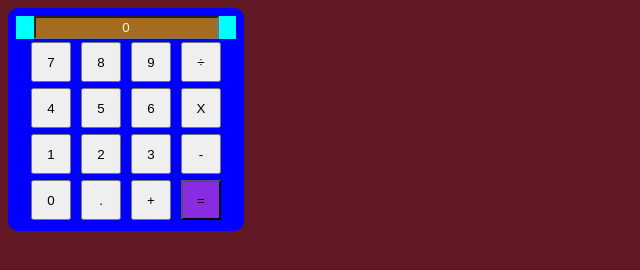
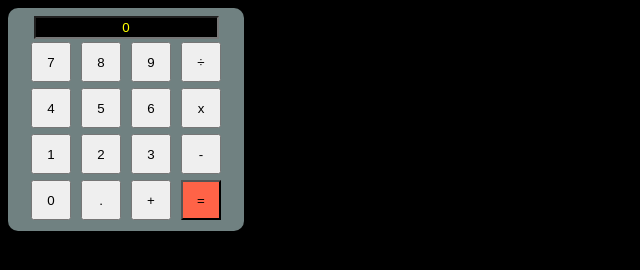
Before and after one commit to ayumi222/2f3t, a plain HTML site: page index.html in a window 1280 px wide. Shown: the whole page, without its empty margins (0-640 px from the left). Drawn offline with Linux system fonts and the light colour scheme; files that its build step writes are made by us from their sources; files whose address does not match are found by name.

Commit message:
Add files via upload

```diff
--- a/estilo.css
+++ b/estilo.css
@@ -1,24 +1,22 @@
-body{
-    background-color: rgb(99, 24, 37);
-    color: rgb(185, 41, 65);
+body {
+    background-color: rgb(0, 0, 0);
+    color: white;
 }
-
-.calculadora{
-    background-color: blue;
+.calculadora {
+    background-color: rgb(112, 129, 129);
     padding: 8px;
     width: 220px;
     text-align: center;
     border-radius: 10px;
 }
 .display_calc {
-    background-color: aqua;
-    color: brown;
+    background-color: transparent;
     text-align: center;
 }
 #resultado {
     padding: 2px;
-    background-color: rgb(165, 107, 32);
-    color: beige;
+    background-color: black;
+    color: yellow;
     text-align: center;
 }
 button {
@@ -27,5 +25,5 @@ button {
     margin: 3px;
 }
 #btn_igual {
-    background-color: blueviolet;
+    background-color: tomato;
 }
--- a/index.html
+++ b/index.html
@@ -1,19 +1,17 @@
 <!DOCTYPE html>
-<html lang="pt-br">
+<html lang="en">
 <head>
     <meta charset="UTF-8">
     <meta http-equiv="X-UA-Compatible" content="IE=edge">
     <meta name="viewport" content="width=device-width, initial-scale=1.0">
-    <title>2f3t</title>
+    <title>Document</title>
     <link rel="stylesheet" href="./css/estilo.css">
     <script src="./js/script.js"></script>
 </head>
 <body>
-
     <section class="calculadora">
         <div class="display_calc">
             <input id="resultado" readonly value="0" type="text">
-
         </div>
         <div class="btn">
             <button>7</button>
@@ -23,7 +21,7 @@
             <button>4</button>
             <button>5</button>
             <button>6</button>
-            <button>X</button>
+            <button>x</button>
             <button>1</button>
             <button>2</button>
             <button>3</button>
@@ -35,5 +33,6 @@
         </div>
     </section>
 
+
 </body>
 </html>
```
Also changed, not shown: script.js (+14 -7 lines).
